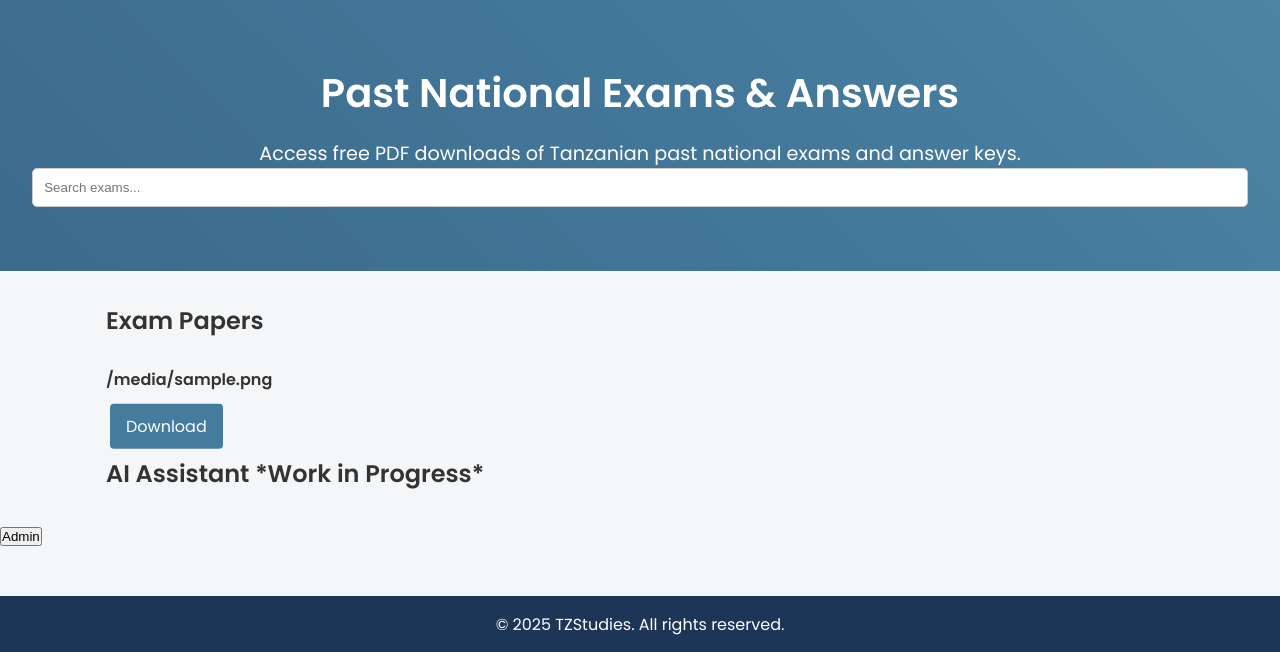
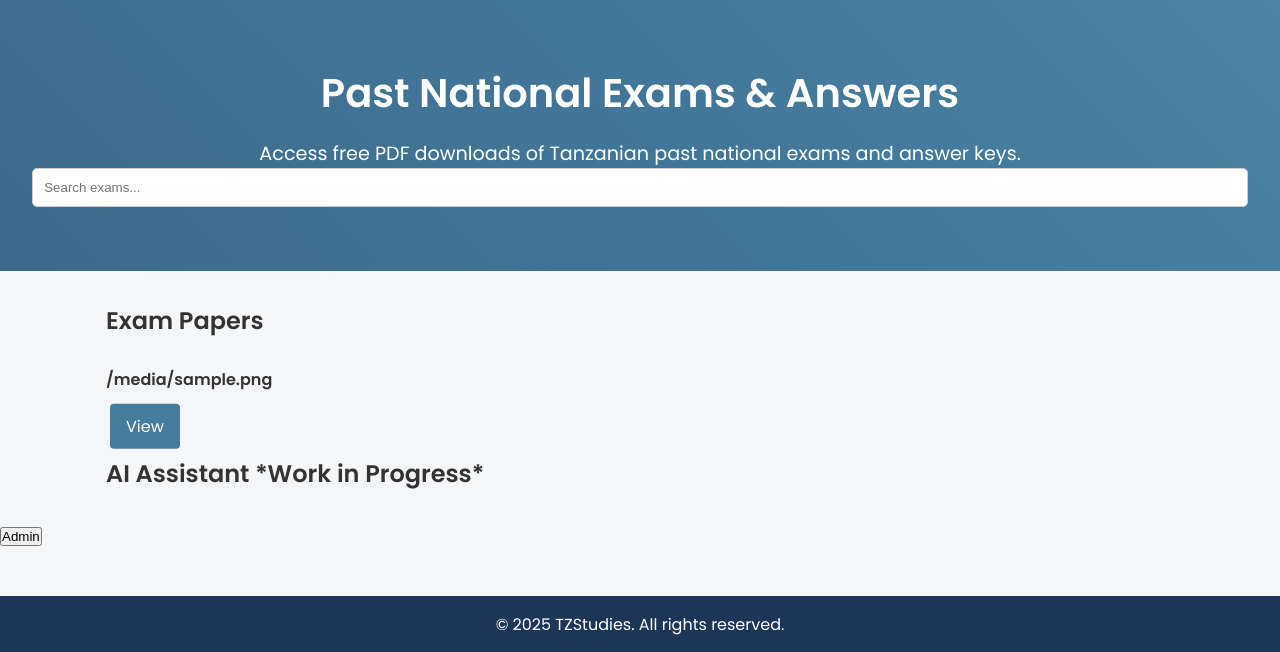
Before and after one commit to KevinShilla/tzstudies, a Flask app: template templates/index.html in a window 1280 px wide. Shown: the part 73-725 px from the top of the page. Run offline with Flask 3, Linux system fonts and the light colour scheme; the template is opened without the code that fills it: most values are stand-ins (such as "Sample title", 1, 10 or a date in 2020).

Commit message:
changed the buttons from download to view

```diff
--- a/templates/index.html
+++ b/templates/index.html
@@ -46,7 +46,7 @@
         {% for file in exam_files %}
         <div class="exam-card">
           <p class="exam-title">{{ file }}</p>
-          <a href="{{ url_for('download', filename=file) }}" target="_blank" class="exam-link">Download</a>
+          <a href="{{ url_for('download', filename=file) }}" target="_blank" class="exam-link">View</a>
           {% if file in answer_key_files %}
           <a href="{{ url_for('download_key', filename=answer_key_files[file]) }}" target="_blank" class="answer-link">Answer Key</a>
           {% endif %}
```
